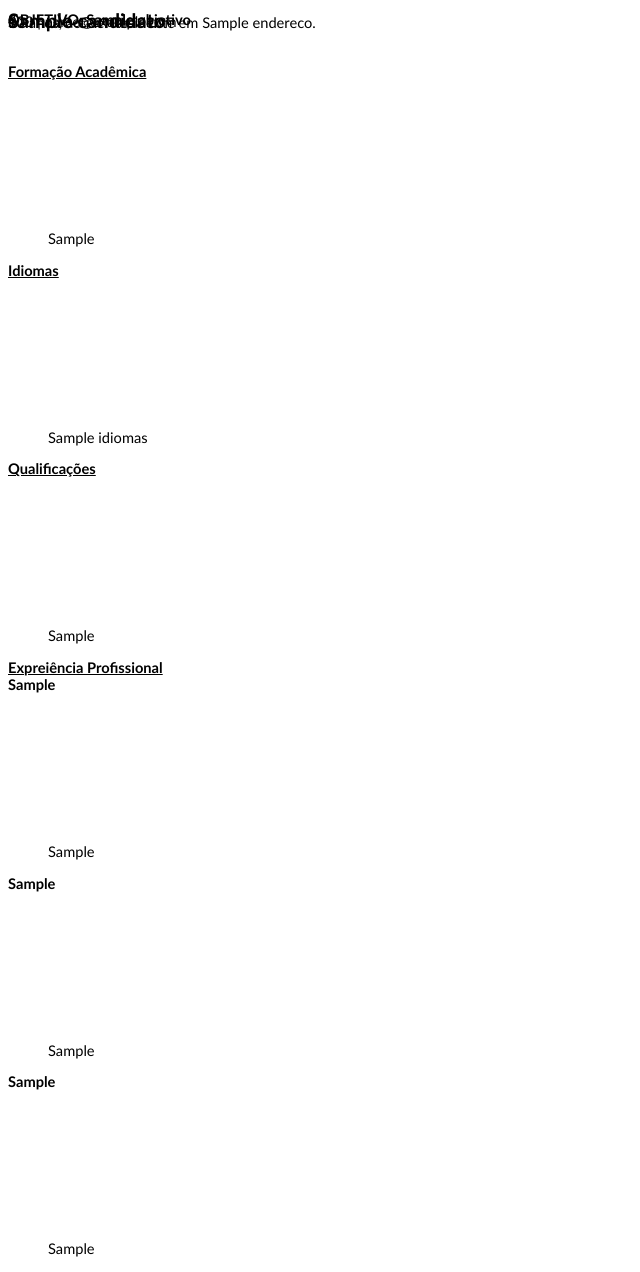
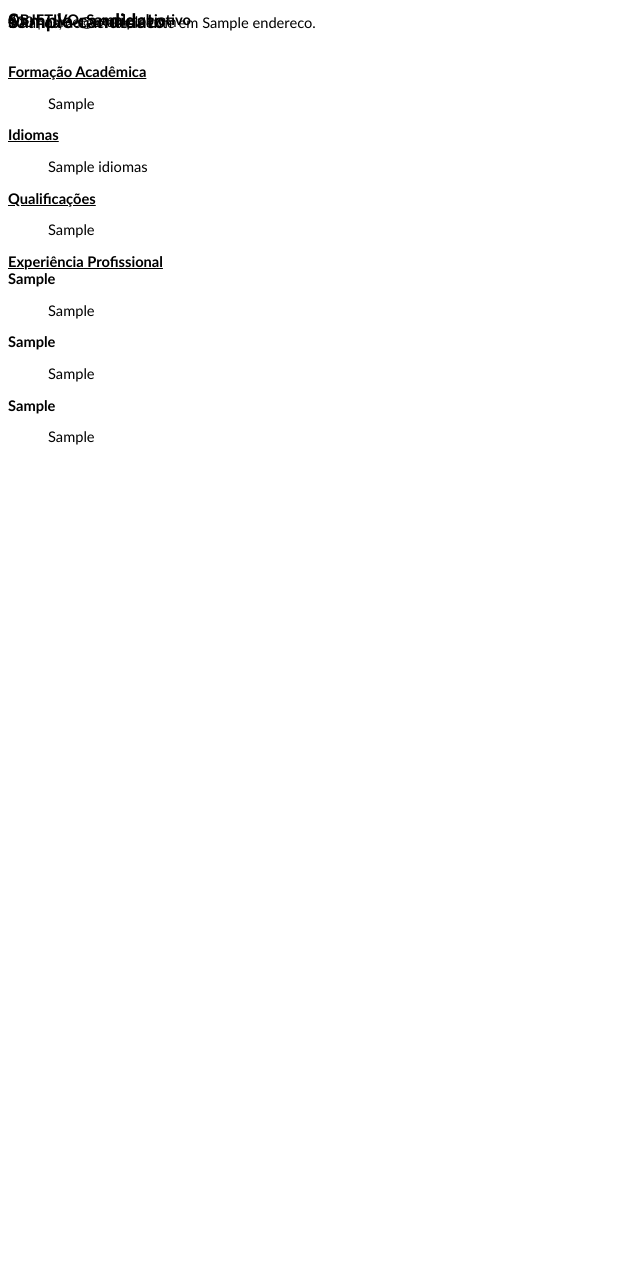
Before and after one commit to ViniciusFSantos/gerador_curriculo_pdf, a Django app: template curriculo/core/templates/exportar_dados.html in a window 1280 px wide. Shown: the whole page, without its empty margins (0-640 px from the left). After the commit the page ends 445 px from the top, so only its background shows below. Run offline with Django 3.2, Linux system fonts and the light colour scheme; the template is opened without the code that fills it: most values are stand-ins (such as "Sample title", 1, 10 or a date in 2020); some libraries are stand-ins or nearby versions.

Commit message:
finalizando projeto

```diff
--- a/curriculo/core/templates/exportar_dados.html
+++ b/curriculo/core/templates/exportar_dados.html
@@ -32,7 +32,6 @@ body{
     margin-top: 35px ;
 }
 .descricao{
-    margin-top: 150px;
     font-size: 11pt;
 }
 .titulos{
@@ -66,7 +65,7 @@ body{
         </div>
         <div id="info-idioma">
             <div id="idioma-titulo" class="titulos"> Idiomas</div>
-            <div id="idioma-desc" class="descricao"><ul>{{candidato.idiomas | linebreaks}}</ul></div>
+            <div id="idioma-desc" class="descricao"><ul class="">{{candidato.idiomas | linebreaks}}</ul></div>
         </div>
         <div id="info-qualificacoes">
             <div id="qualificacoes-titulo" class="titulos"> Qualificações</div>
@@ -74,17 +73,17 @@ body{
         </div>
         <div id="exp-prof">
 
-            <div id="titulo-exp-prof">Expreiência Profissional</div>
+            <div id="titulo-exp-prof">Experiência Profissional</div>
 
-            <div id="info-exp1">
+            <div id="info-exp1" class="exps-prof">
                 <div id="exp1-titulo" class="titulos-prof"> {{candidato.empresa1}}</div>
                 <div id="exp1-desc" class="descricao"><ul>{{candidato.experiencia1 | linebreaks}}</ul></div>
             </div>
-            <div id="info-exp2">
+            <div id="info-exp2" class="exps-prof">
                 <div id="exp2-titulo" class="titulos-prof">{{candidato.empresa2}}</div>
                 <div id="exp2-desc" class="descricao"><ul>{{candidato.experiencia2 | linebreaks}}</ul></div>
             </div>
-            <div id="info-exp3">
+            <div id="info-exp3" class="exps-prof">
                 <div id="exp2-titulo" class="titulos-prof">{{candidato.empresa3}}</div>
                 <div id="exp2-desc" class="descricao"><ul>{{candidato.experiencia3 | linebreaks}}</ul></div>
             </div>
```
Also changed, not shown: curriculo/db.sqlite3.
